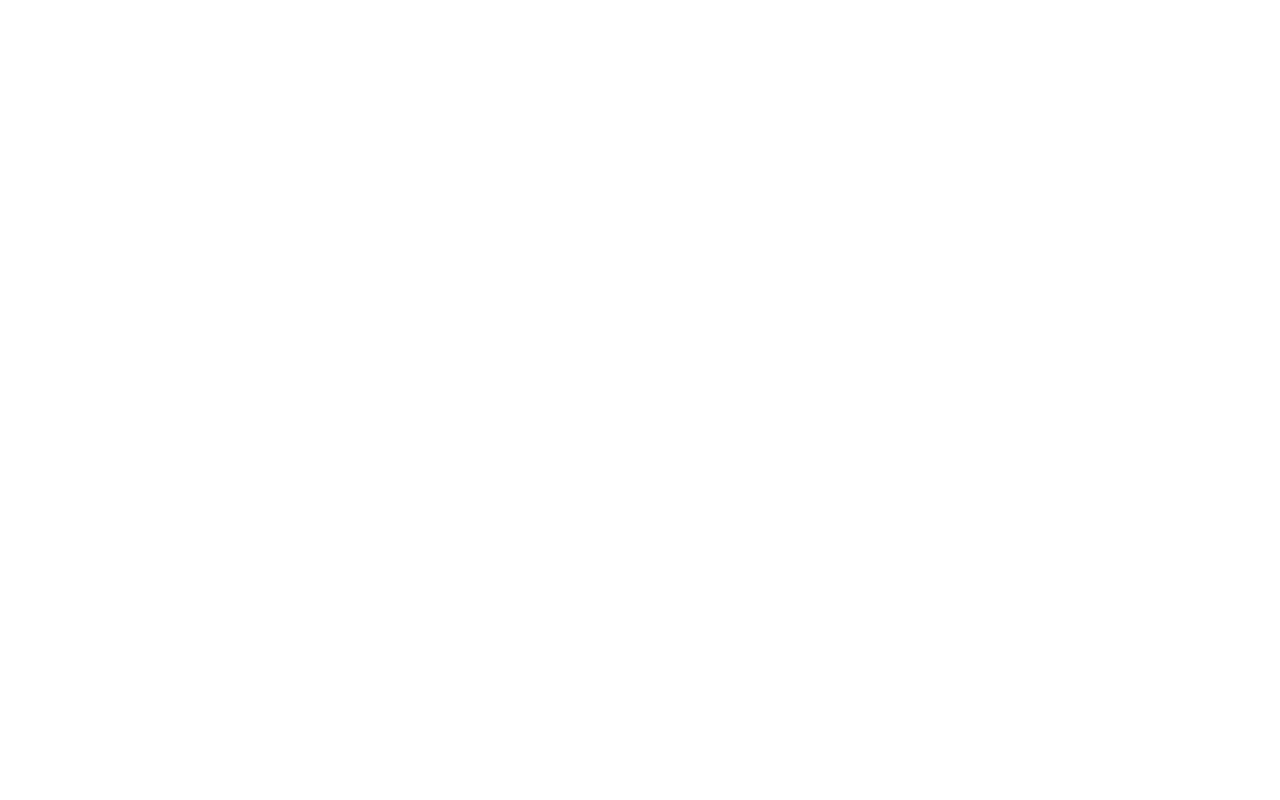
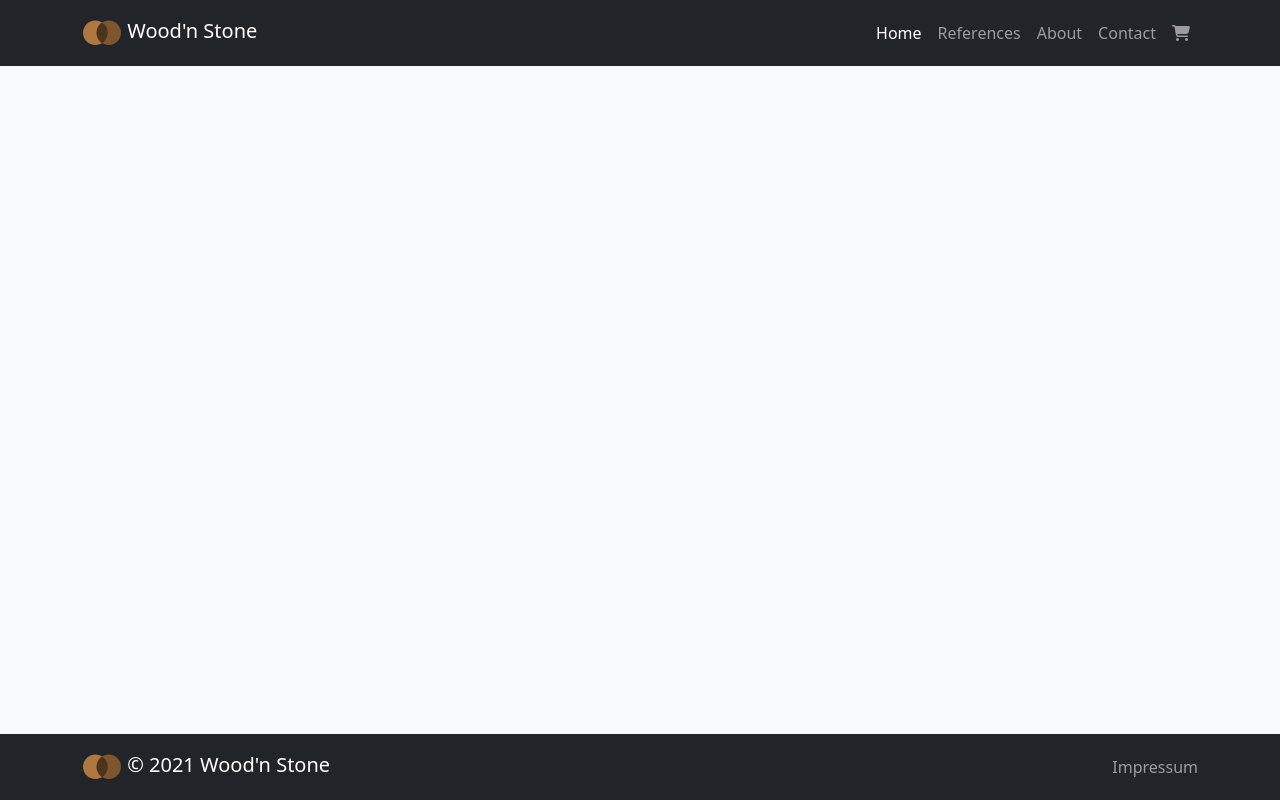
Before and after one commit to KevinKoetz/Wood-n-Stone, a website: page src/index.html in a window 1280 px wide. Drawn offline with nearby package versions, Linux system fonts and the light colour scheme; files that its build step writes are made by us from their sources.

Commit message:
Add common Styling for pages

```diff
--- a/src/index.html
+++ b/src/index.html
@@ -6,9 +6,75 @@
     <meta http-equiv="X-UA-Compatible" content="ie=edge" />
     <title></title>
     <link rel="stylesheet" href="styles/main.css" />
+    <script
+      src="https://kit.fontawesome.com/45ae63e281.js"
+      crossorigin="anonymous"
+    ></script>
   </head>
   <body>
+    <header>
+      <nav class="navbar navbar-expand-lg navbar-dark container">
+        <a href="#" class="navbar-brand"
+          ><img
+            src="/images/logoipsum-logo.svg"
+            alt=""
+            width="40"
+            height="40"
+            class="d-inline-block align-text-middle"
+          />
+          <span>Wood'n Stone</span></a
+        >
+        <button
+          class="navbar-toggler"
+          type="button"
+          data-bs-toggle="collapse"
+          data-bs-target="#navbarNav"
+          aria-controls="navbarNav"
+          aria-expanded="false"
+          aria-label="Toggle navigation"
+        >
+          <span class="navbar-toggler-icon"></span>
+        </button>
+        <div class="collapse navbar-collapse" id="navbarNav">
+          <div class="navbar-nav">
+            <a class="nav-link active" aria-current="page" href="#">Home</a>
+            <a class="nav-link" href="#">References</a>
+            <a class="nav-link" href="#">About</a>
+            <a class="nav-link" href="#">Contact</a>
+            <a href="" class="nav-link"><i class="fas fa-shopping-cart"></i></a>
+          </div>
+        </div>
+      </nav>
+    </header>
+    <main>
+      <div class="container">
+
+      </div>
+    </main>
+    <footer>
+      <nav class="navbar navbar-dark container">
+        <a href="#" class="navbar-brand"
+          ><img
+            src="/images/logoipsum-logo.svg"
+            alt=""
+            width="40"
+            height="40"
+            class="d-inline-block align-text-middle"
+          />
+          <span>&copy; 2021 Wood'n Stone</span></a
+        >
+          <div class="navbar-nav">
+            <a class="nav-link" aria-current="page" href="#">Impressum</a>
+          </div>
+
+      </nav>
+    </footer>
     <!-- Custom scripts, edit above this line -->
     <script src="scripts/index.js"></script>
+    <script
+      src="https://cdn.jsdelivr.net/npm/bootstrap@5.1.1/dist/js/bootstrap.bundle.min.js"
+      integrity="sha384-/bQdsTh/da6pkI1MST/rWKFNjaCP5gBSY4sEBT38Q/9RBh9AH40zEOg7Hlq2THRZ"
+      crossorigin="anonymous"
+    ></script>
   </body>
 </html>
--- /dev/null
+++ b/src/scss/layout/_common.scss
@@ -0,0 +1,29 @@
+body {
+    display: flex;
+    flex-direction: column;
+    min-height: 100vh;
+
+    header {
+        background-color: var(--bs-dark);
+        .navbar {
+            #navbarNav {
+                justify-content: flex-end;
+            }
+        }
+    }
+
+    main {
+        flex-grow: 1;
+        background-color: var(--bs-light);
+
+    }
+
+    footer {
+        background-color: var(--bs-dark);
+        .navbar {
+            #navbarNav {
+                justify-content: flex-end;
+            }
+        }
+    }
+}
--- a/src/scss/main.scss
+++ b/src/scss/main.scss
@@ -1,2 +1,4 @@
 // This is where you can import other stylesheets or write your scss code
+@import "./abstract/variables";
 @import "../../node_modules/bootstrap/scss/bootstrap";
+@import "./layout/common";
```
Also changed, not shown: src/images/logoipsum-logo.svg (added), src/scss/abstract/_variables.scss (added), 1 other file.
